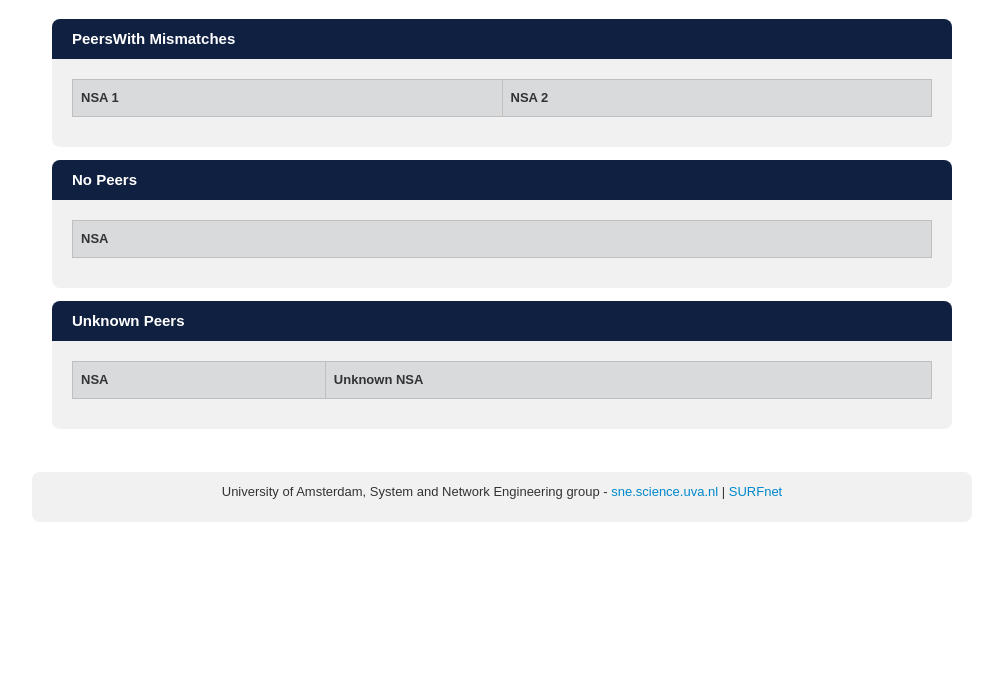
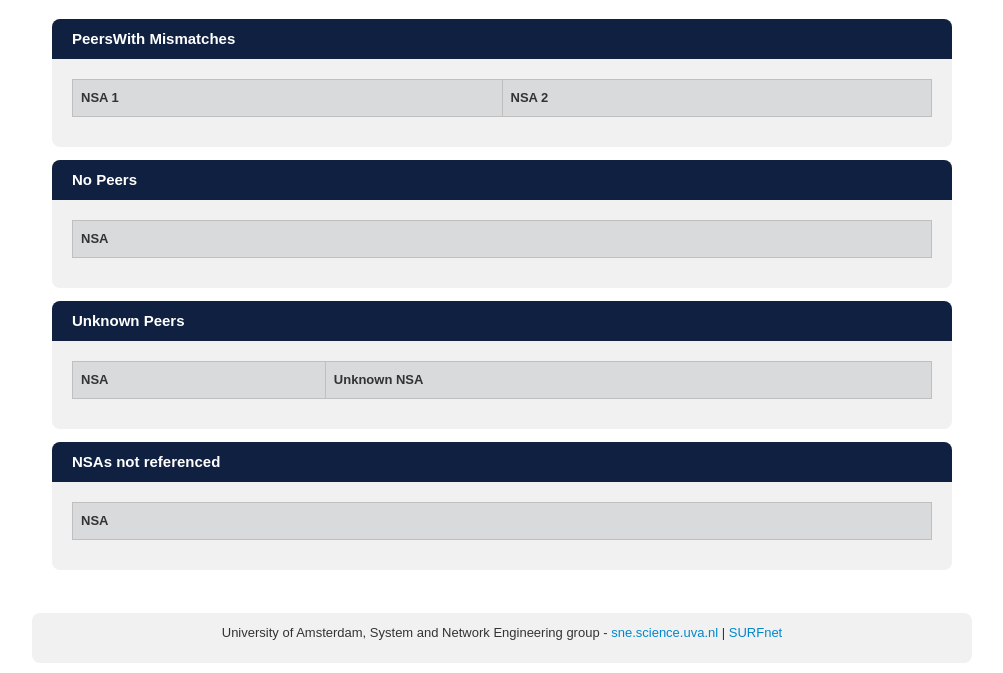
Before and after one commit to AutomatedGOLE/dashboard-gui, a Django app: page /dpm in a window 1280 px wide. Shown: the part 799-1472 px from the top of the page, without its empty margins (138-1141 px from the left). Before the commit the page ends 1321 px from the top, so only its background shows below. Run offline with Django 3.2, Linux system fonts and the light colour scheme; data that the repository does not hold is empty.

Commit message:
Added NSAs not referenced to control plane tab

```diff
--- a/gui/db_functions.py
+++ b/gui/db_functions.py
@@ -35,6 +35,12 @@
     return cursor.fetchall()
 
 
+def get_notref(cursor):
+    query = "SELECT * FROM notref"
+    cursor.execute(query)
+    return cursor.fetchall()
+
+
 def get_isalias(cursor):
     query = "SELECT * FROM isalias"
     cursor.execute(query)
--- a/gui/templates/gui/cpm.html
+++ b/gui/templates/gui/cpm.html
@@ -69,5 +69,26 @@
                  </table>
                  </div>
              </section>
+            <section>
+                 <h1>
+                     NSAs not referenced
+                 </h1>
+                 <div class="content">
+                 <table class="table table-bordered table-striped" >
+                 <thead>
+                 <tr>
+                 <th>NSA</th>
+                 </tr>
+                 </thead>
+                 <tbody>
+                 {% for nsa in notref %}
+                 <tr>
+                     <td style="padding-left: 30px">{{ nsa }}</td>
+                 </tr>
+                 {% endfor %}
+                 </tbody>
+                 </table>
+                 </div>
+             </section>
         </div>
 {% endblock %}
--- a/gui/views.py
+++ b/gui/views.py
@@ -14,10 +14,11 @@
     nopeers = db.get_nopeers(cursor)
     unknownpeers = db.get_unknownpeers(cursor)
     peerswithmismatches = db.get_peerswithmismatches(cursor)
+    notref = db.get_notref(cursor)
 
     db.database_end(db_connection)
 
-    context = {'unknownpeers' : unknownpeers, 'nopeers' : nopeers, 'peerswithmismatches': peerswithmismatches}
+    context = {'unknownpeers' : unknownpeers, 'nopeers' : nopeers, 'peerswithmismatches': peerswithmismatches, 'notref': notref}
 
     return render(request, 'gui/cpm.html', context)
 
```
